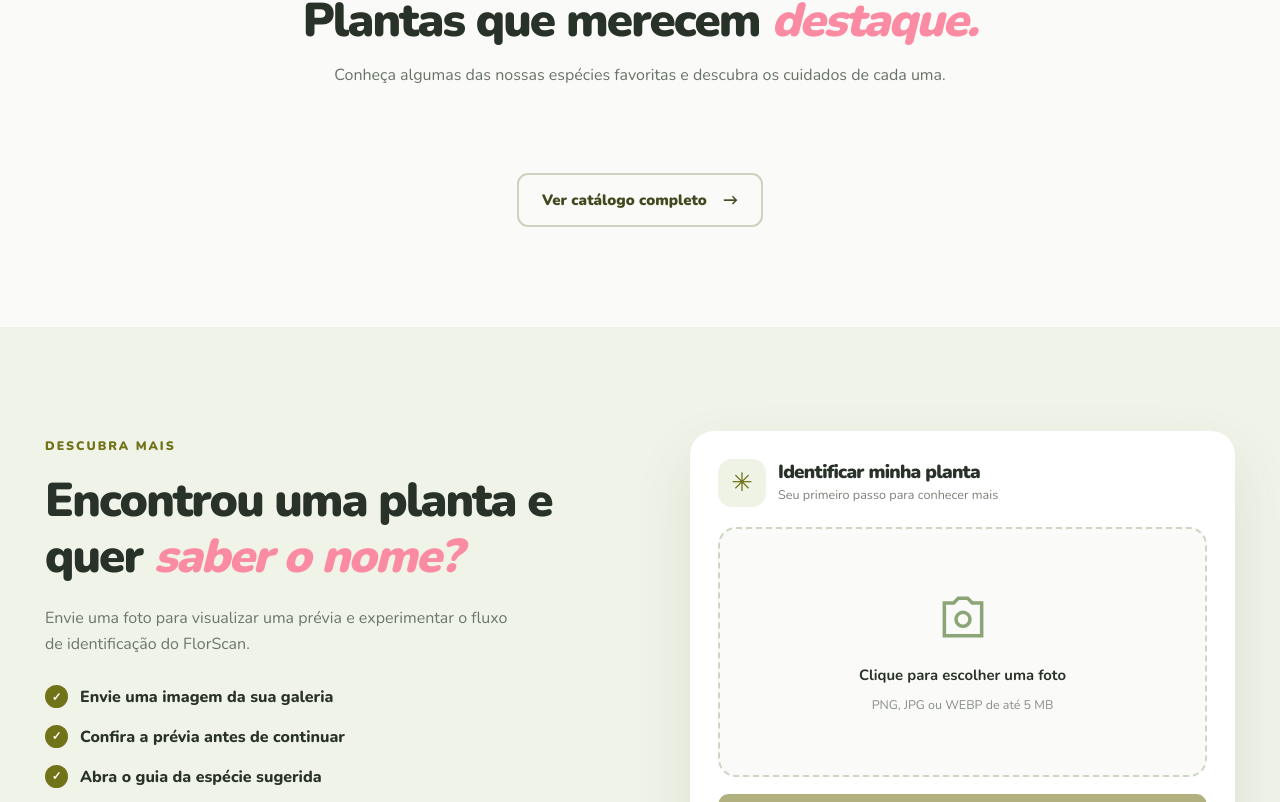
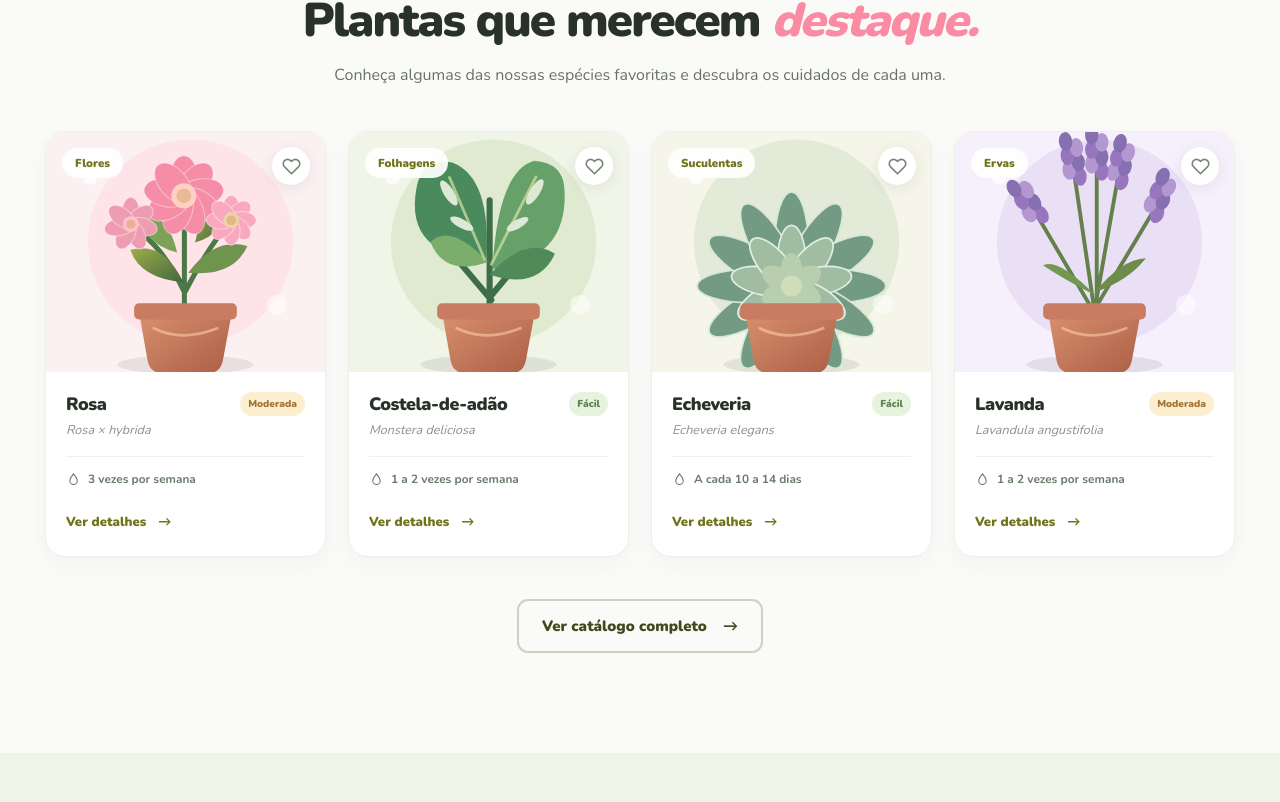
Before and after one commit to delacerdaq/flor-scan, an Angular app: page / in a window 1280 px wide. Shown: the part 1738-2540 px from the top of the page. Built offline with nearby package versions, Linux system fonts and the light colour scheme; data requests are answered from the project's data file.

Commit message:
feat(home): torna os destaques da página inicial reativos aos dados da Web API, com carregamento e erro

```diff
--- a/src/app/pages/home/home.component.html
+++ b/src/app/pages/home/home.component.html
@@ -89,7 +89,9 @@
       <h2>Plantas que merecem <em>destaque.</em></h2>
       <p>Conheça algumas das nossas espécies favoritas e descubra os cuidados de cada uma.</p>
     </div>
-    <div class="plant-grid"><app-planta-card *ngFor="let planta of destaques" [planta]="planta"></app-planta-card></div>
+    <div class="alert error" *ngIf="erroDestaques" role="alert">{{ erroDestaques }} <button type="button" (click)="plantas.recarregar()">Tentar novamente</button></div>
+    <p *ngIf="carregandoDestaques">Carregando destaques...</p>
+    <div class="plant-grid" *ngIf="!carregandoDestaques"><app-planta-card *ngFor="let planta of destaques" [planta]="planta"></app-planta-card></div>
     <div class="section-action"><a class="btn btn-outline" routerLink="/catalogo">Ver catálogo completo <span
           aria-hidden="true">→</span></a></div>
   </div>
--- a/src/app/pages/home/home.component.ts
+++ b/src/app/pages/home/home.component.ts
@@ -1,20 +1,28 @@
-import { Component } from '@angular/core';
+import { Component, DestroyRef, OnInit, inject } from '@angular/core';
+import { takeUntilDestroyed } from '@angular/core/rxjs-interop';
 import { Router } from '@angular/router';
 import { Planta } from '../../models/planta.model';
 import { PlantaService } from '../../services/planta.service';
 import { IdentificacaoService } from '../../services/identificacao.service';
 
 @Component({ selector: 'app-home', standalone: false, templateUrl: './home.component.html' })
-export class HomeComponent {
+export class HomeComponent implements OnInit {
+  private readonly destroyRef = inject(DestroyRef);
   busca = '';
   previaImagem: string | null = null;
   arquivoNome = '';
   sugestao: Planta | undefined;
   erroArquivo = '';
-  readonly destaques: Planta[];
+  destaques: Planta[] = [];
+  carregandoDestaques = true;
+  erroDestaques = '';
 
-  constructor(private readonly router: Router, public readonly plantas: PlantaService, private readonly identificacao: IdentificacaoService) {
-    this.destaques = this.plantas.destaques();
+  constructor(private readonly router: Router, public readonly plantas: PlantaService, private readonly identificacao: IdentificacaoService) {}
+
+  ngOnInit(): void {
+    this.plantas.plantas$.pipe(takeUntilDestroyed(this.destroyRef)).subscribe(() => this.destaques = this.plantas.destaques());
+    this.plantas.carregando$.pipe(takeUntilDestroyed(this.destroyRef)).subscribe(carregando => this.carregandoDestaques = carregando);
+    this.plantas.erro$.pipe(takeUntilDestroyed(this.destroyRef)).subscribe(erro => this.erroDestaques = erro ?? '');
   }
 
   pesquisar(): void {
```
